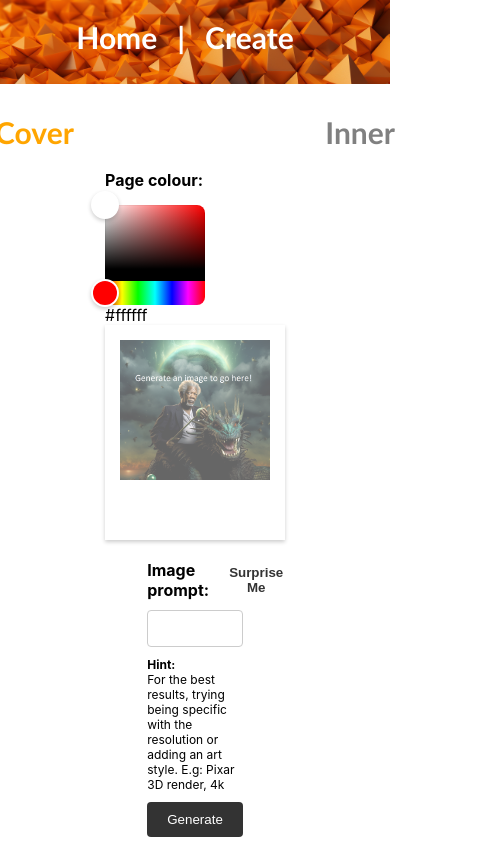
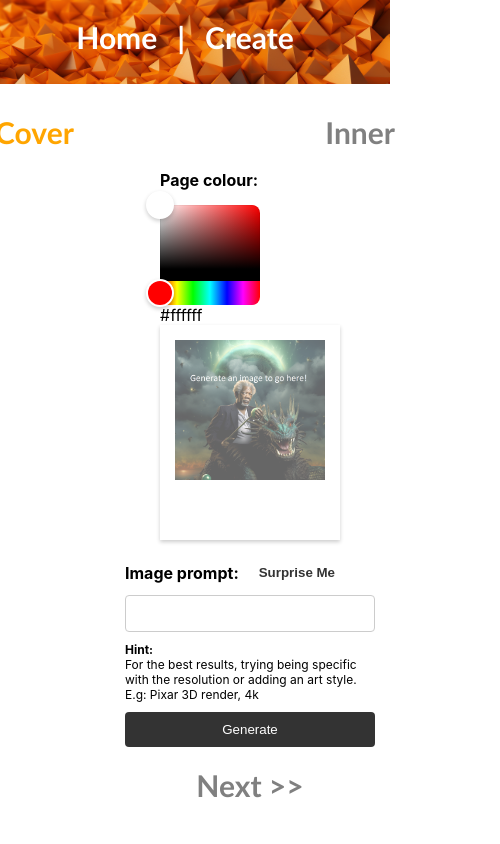
Before and after one commit to Rhett-Williams/personalised-cards-frontend, a React (Create React App) app: page /create in a window 390 px wide. Shown: the top 844 px of the page, 500 px wide, since content can reach past the window. Built offline with nearby package versions, Linux system fonts and the light colour scheme.

Commit message:
mobile styling

```diff
--- a/src/App.css
+++ b/src/App.css
@@ -83,6 +83,21 @@ img[src=""] {
   cursor: pointer;
 }
 
+.main-create-container {
+  display: flex;
+  justify-content: center;
+  width: 70%;
+  flex-direction: column;
+  align-items: center;
+  margin: 0 auto;
+}
+
+@media screen and (max-width: 700px) {
+  .main-create-container {
+    width: 100%;
+  }
+}
+
 .create-button {
   font-family:'Gill Sans', 'Gill Sans MT', Calibri, 'Trebuchet MS', sans-serif;
   font-size: 30px;
@@ -100,6 +115,7 @@ img[src=""] {
   transform: translateX(-50px);
   transition: opacity 0.5s ease-out, transform 0.5s ease-out;
   width: 70%;
+  min-width: 500px;
   margin: 0 auto;
   display: flex;
   flex-direction: column;
@@ -220,6 +236,7 @@ img[src=""] {
 
 .inner-image {
   width: 50%;
+  min-width: 150px;
   height: 50%;
   margin-right: 10px;
 }
@@ -228,6 +245,7 @@ img[src=""] {
   /* flex-grow: 1; */
   padding: 10px;
   width: 150%;
+  min-width: 150px;
   height: 25vw;
   min-height: 150px;
   border: 0px solid #ccc;
--- a/src/pages/Create.tsx
+++ b/src/pages/Create.tsx
@@ -169,14 +169,7 @@ const Create: React.FC = () => {
 
   return (
     <div
-      style={{
-        display: "flex",
-        justifyContent: "center",
-        width: "70%",
-        flexDirection: "column",
-        alignItems: "center",
-        margin: "0 auto",
-      }}
+      className="main-create-container"
     >
       <div
         style={{
```
